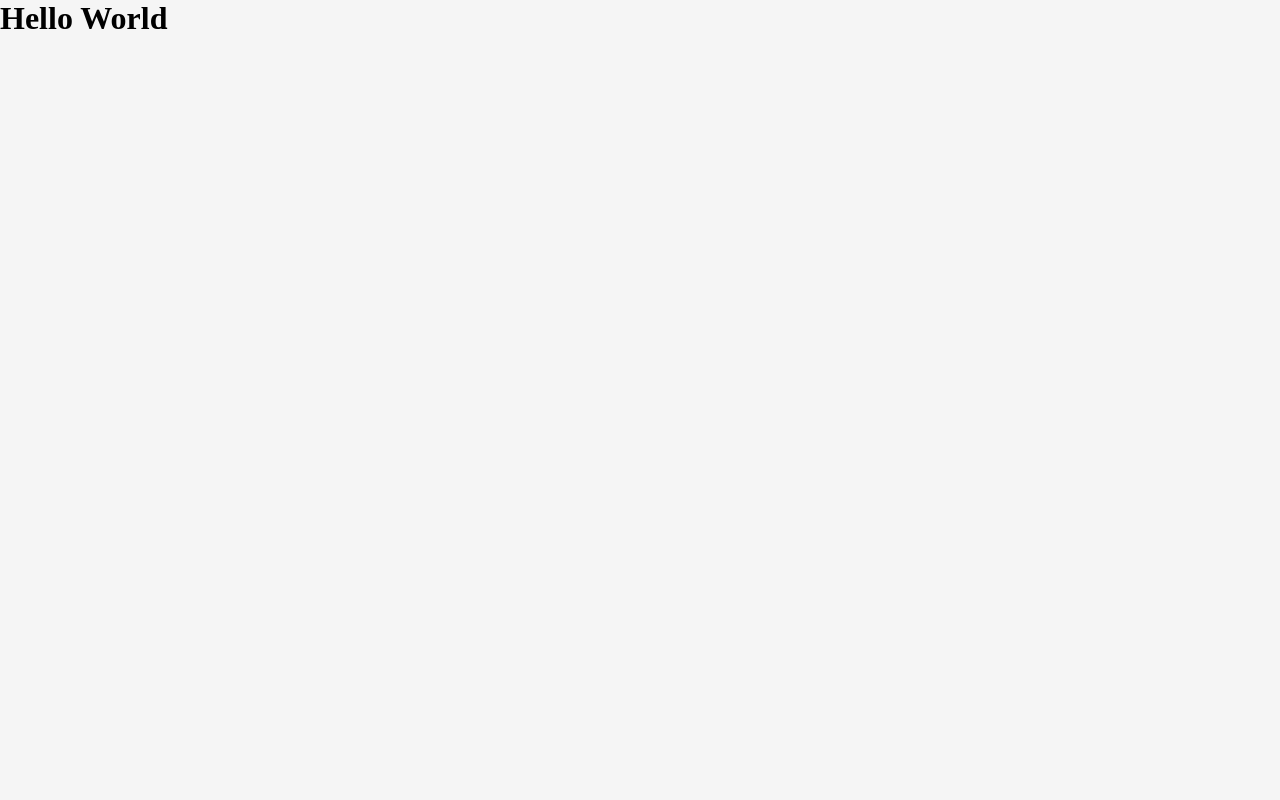
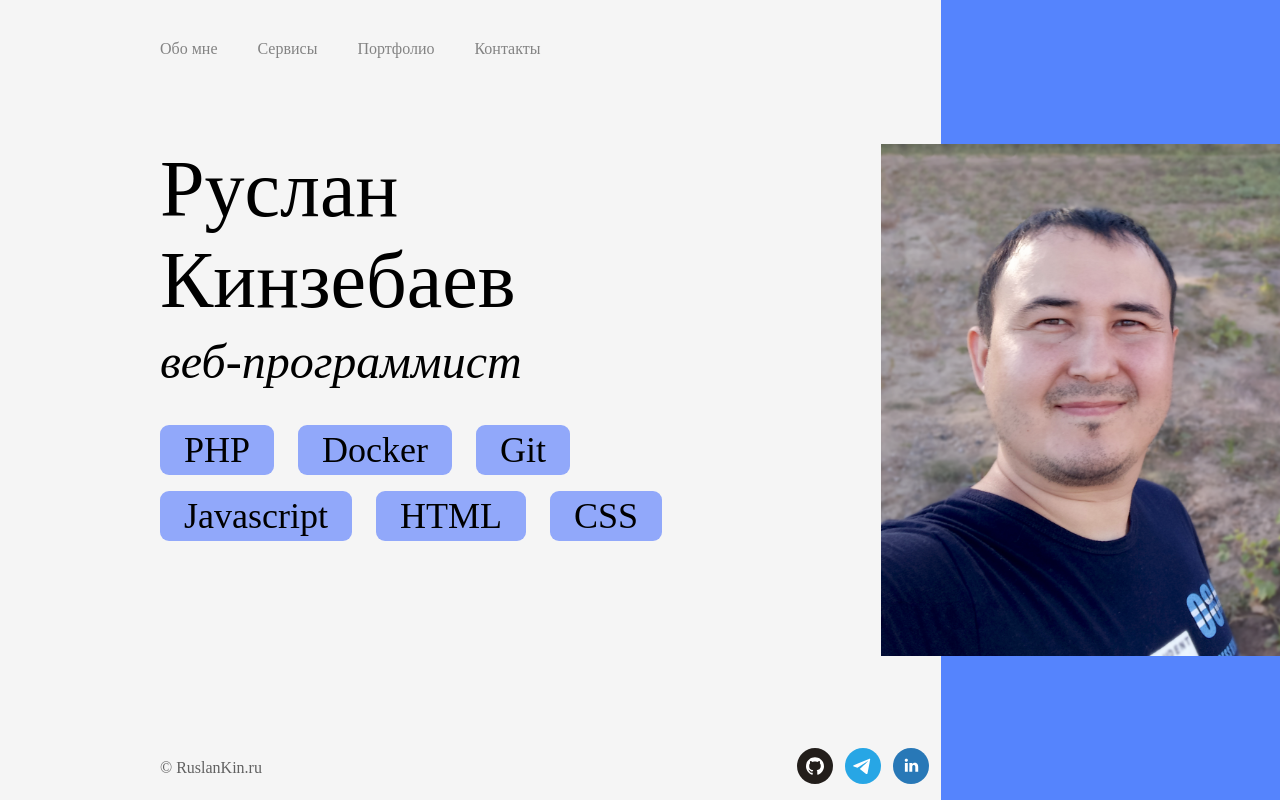
Before and after one commit to ruslan-kin/project__ruslankin, a PHP site: page / in a window 1280 px wide. Before the commit the page is almost empty. Run offline with PHP 8.4, Linux system fonts and the light colour scheme.

Commit message:
Стилизованы все элементы

```diff
--- a/package.json
+++ b/package.json
@@ -20,5 +20,9 @@
   },
   "devDependencies": {
     "nodemon": "^2.0.20"
+  },
+  "nodemonConfig": {
+    "ext": "html,css,js",
+    "delay": "3"
   }
 }
--- a/public/index.html
+++ b/public/index.html
@@ -8,6 +8,46 @@
     <title>RuslanKin</title>
 </head>
 <body>
-    <h1>Hello World</h1>
+    <div class="container">
+        <div class="info">
+            <nav>
+                <ul class="menu">
+                    <li class="item">Обо мне</li>
+                    <li class="item">Сервисы</li>
+                    <li class="item">Портфолио</li>
+                    <li class="item">Контакты</li>
+                </ul>
+            </nav>
+            <main>
+                <div class="center">
+                    <div class="name">Руслан<br>Кинзебаев</div>
+                    <div class="position">веб-программист</div>
+                    <ul class="skills">
+                        <li class="skill">PHP</li>
+                        <li class="skill">Docker</li>
+                        <li class="skill">Git</li>
+                        <li class="skill">Javascript</li>
+                        <li class="skill">HTML</li>
+                        <li class="skill">CSS</li>
+                    </ul>
+                </div>
+            </main>
+            <footer>
+                <div class="copyright">
+                    <span>© RuslanKin.ru</span>
+                </div>
+                <div class="social">
+                    <a href="https://github.com/ruslan-kin" target="_blank"><img src='img/git.svg' alt='git'/></a>
+                    <a href="https://t.me/ruslan_kin" target="_blank"><img src='img/telegram.svg' alt='telegram'/></a>
+                    <a href="https://www.linkedin.com/in/руслан-кинзебаев-7a10b225b/" target="_blank"><img src='img/linkedin.svg' alt='linkedin'/></a>
+                </div>
+            </footer>
+        </div>
+        <div class="photo">
+            <div class="photo-wrap">
+                <img src="img/photo.png" alt="photo"/>
+            </div>
+        </div>
+    </div>
 </body>
 </html>
--- a/public/style.css
+++ b/public/style.css
@@ -3,6 +3,125 @@
     padding: 0;
 }
 
-body {
+.container {
     background-color: #f5f5f5;
+    display: flex;
+    height: 100vh;
 }
+
+/* Info ------------------------------- */
+
+.info {
+    flex-grow: 1;
+    padding-left: 160px;
+    display: flex;
+    flex-direction: column;
+}
+
+/* Nav ------------------------------- */
+
+nav {
+    height: 64px;
+    padding-top: 40px;
+}
+
+.menu {
+    display: flex;
+    width: 100%;
+    list-style-type: none;
+}
+
+.menu li {
+    color: #838383;
+    padding-right: 40px;
+}
+
+/* Main ------------------------------- */
+
+main {
+    justify-content: center;
+    display: flex;
+    flex-direction: column;
+    flex-grow: 1;
+}
+
+.center {
+    height: 512px;
+    display: flex;
+    flex-direction: column;
+}
+
+.name {
+    font-size: 80px;
+}
+
+.position {
+    font-size: 48px;
+    font-style: italic;
+    margin-top: 8px;
+}
+
+.skills {
+    list-style-type: none;
+    display: flex;
+    width: 612px;
+    flex-wrap: wrap;
+    margin-top: 36px;
+}
+
+.skill {
+    padding: 4px 24px;
+    margin-right: 24px;
+    margin-bottom: 16px;
+    background-color: #0038FF69;
+    border-radius: 9px;
+    font-size: 36px;
+}
+
+/* Footer ------------------------------- */
+
+footer {
+    height: 64px;
+    display: flex;
+    margin-top: 40px;
+}
+
+.copyright {
+    flex-grow: 1;
+    display: flex;
+    align-items: center;
+    color: #616161;
+}
+
+.social {
+    display: flex;
+    list-style-type: none;
+    padding: 12px 0;
+}
+
+.social img {
+    height: 36px;
+    width: 36px;
+    padding-right: 12px;
+}
+
+/* Photo ------------------------------- */
+
+.photo {
+    background-color: #5584FD;
+    flex-grow: 2;
+    display: flex;
+    align-items: center;
+}
+
+.photo-wrap {
+    position: relative;
+    height: 512px;
+    width: 100%;
+}
+
+.photo-wrap img {
+    position: absolute;
+    height: 100%;
+    left: -60px;
+}
```
Also changed, not shown: public/img/git.svg (added), public/img/linkedin.svg (added), public/img/photo.png (added), public/img/telegram.svg (added).
